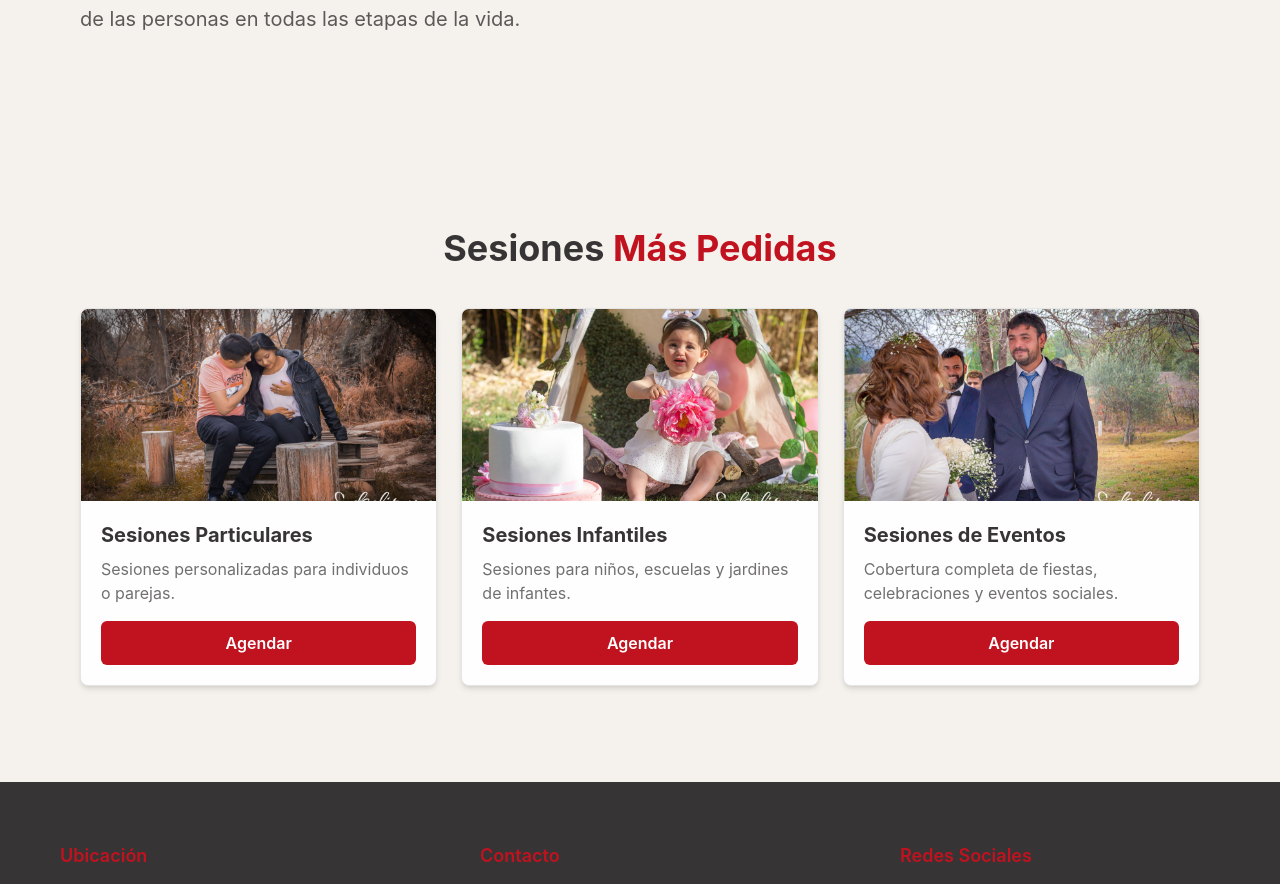
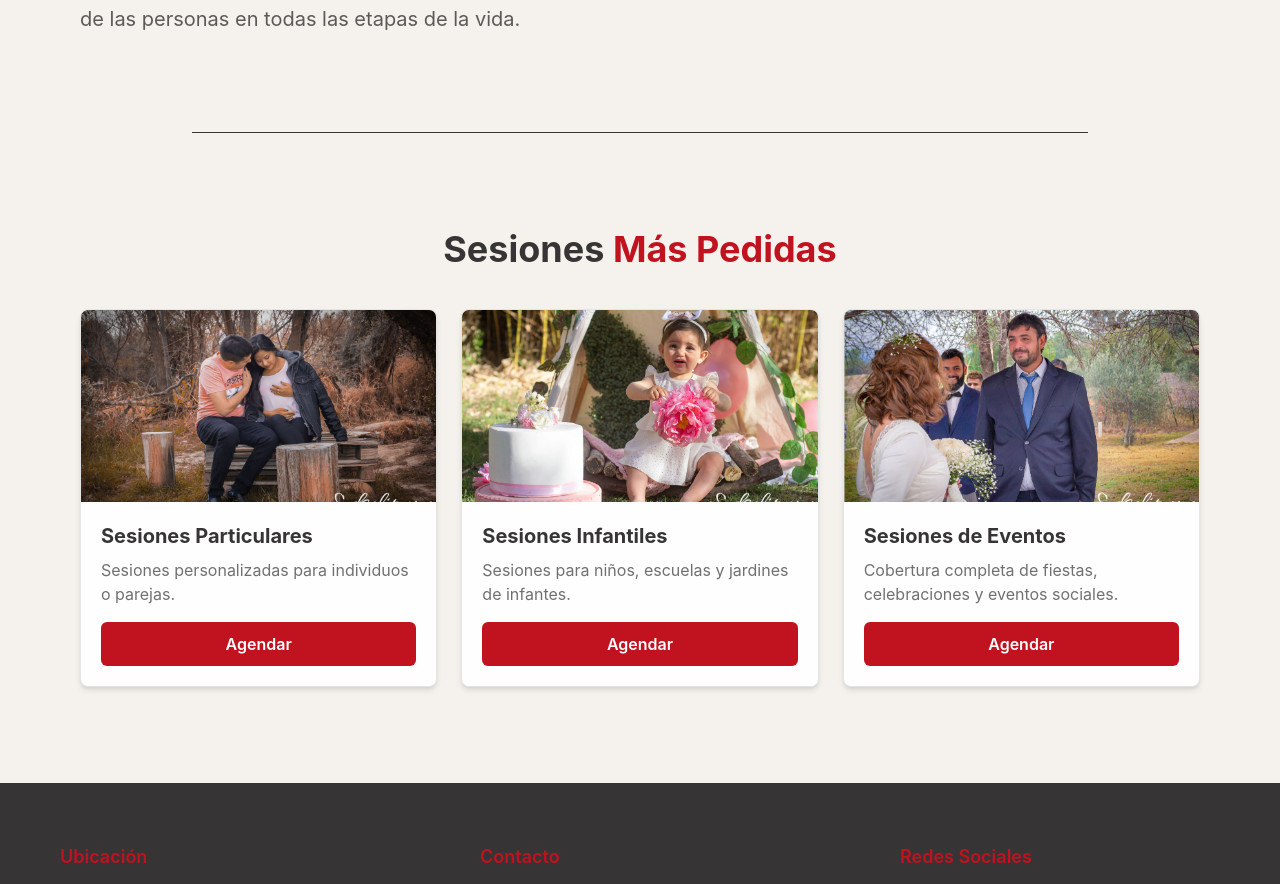
Before and after one commit to GASTON-YAPURA/TPF-DW-EdselIrupe, a React (Vite) app: page / in a window 1280 px wide. Shown: the part 1481-2365 px from the top of the page. Built offline with nearby package versions, Linux system fonts and the light colour scheme; no server answers.

Commit message:
Agrega línea divisoria entre Filosofía y Sesiones Más Pedidas

```diff
--- a/src/pages/Home.jsx
+++ b/src/pages/Home.jsx
@@ -205,6 +205,8 @@ function Home() {
         </div>
       </section>
 
+      <hr className="border-t border-[#373435] border-opacity-20 max-w-4xl mx-auto" />
+
       {/* Sesiones Más Pedidas */}
       <SesionesMasPedidas />
       <ScrollToTop />
```
Also changed, not shown: 1 other file (tests, documents, lock files or other folders).
